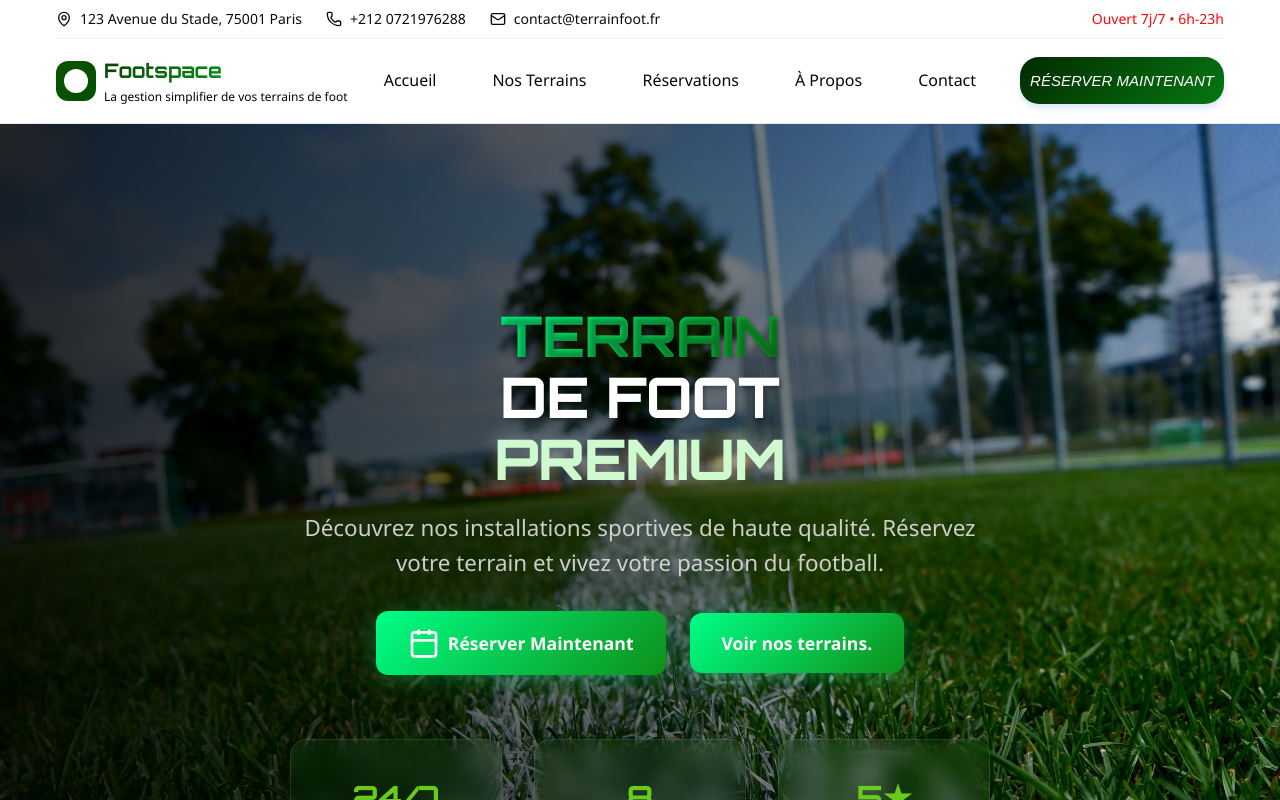
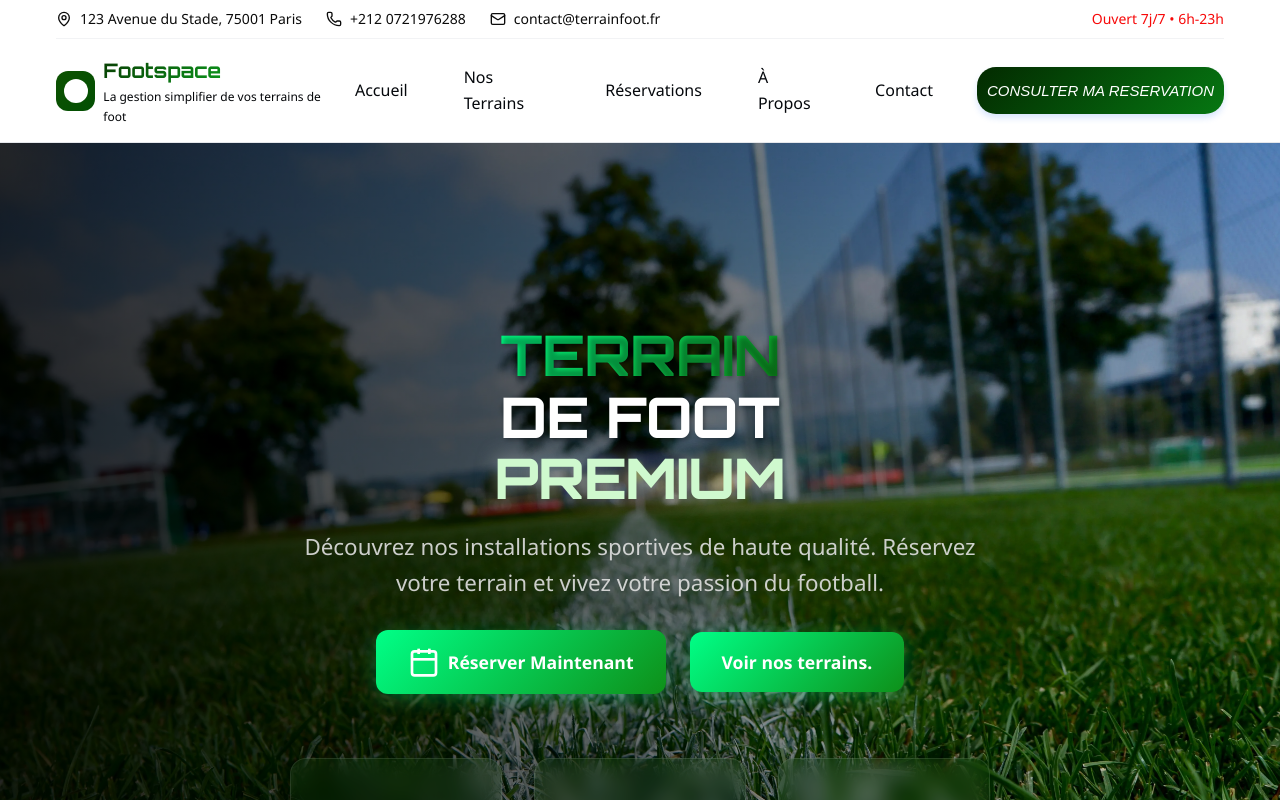
Before and after one commit to oumar782/Footspace-Reservation, a React (Vite) app: page /homes in a window 1280 px wide. Shown: the top 800 px of the page. Built offline with nearby package versions, Linux system fonts and the light colour scheme.

Commit message:
consulat

```diff
--- a/src/composant/Header.jsx
+++ b/src/composant/Header.jsx
@@ -1,11 +1,12 @@
 import { useState } from 'react';
-import { Link, useLocation } from 'react-router-dom';
+import { Link, useLocation, useNavigate } from 'react-router-dom';
 import { Menu, X, MapPin, Phone, Mail } from 'lucide-react';
 import './Header2.css';
 
 const Navigation = () => {
   const [isOpen, setIsOpen] = useState(false);
   const location = useLocation();
+  const navigate = useNavigate();
 
   const navigation = [
     { name: 'Accueil', href: '/' },
@@ -67,8 +68,11 @@ const Navigation = () => {
                 )}
               </Link>
             ))}
-            <button className="nav2-cta-button">
-              Réserver Maintenant
+            <button
+              className="nav2-cta-button"
+              onClick={() => navigate("/Consultation-reservation")}
+            >
+              consulter ma reservation
             </button>
           </div>
 
@@ -97,10 +101,13 @@ const Navigation = () => {
               ))}
               <div className="nav2-mobile-cta">
                 <button
-                  className="nav2-cta-button nav2-mobile"
-                  onClick={() => setIsOpen(false)}
+                  className="nav2-cta-button"
+                  onClick={() => {
+                    setIsOpen(false);
+                    navigate("/Consultation-reservation");
+                  }}
                 >
-                  Réserver Maintenant
+                  consulter ma reservation
                 </button>
               </div>
             </div>
```
